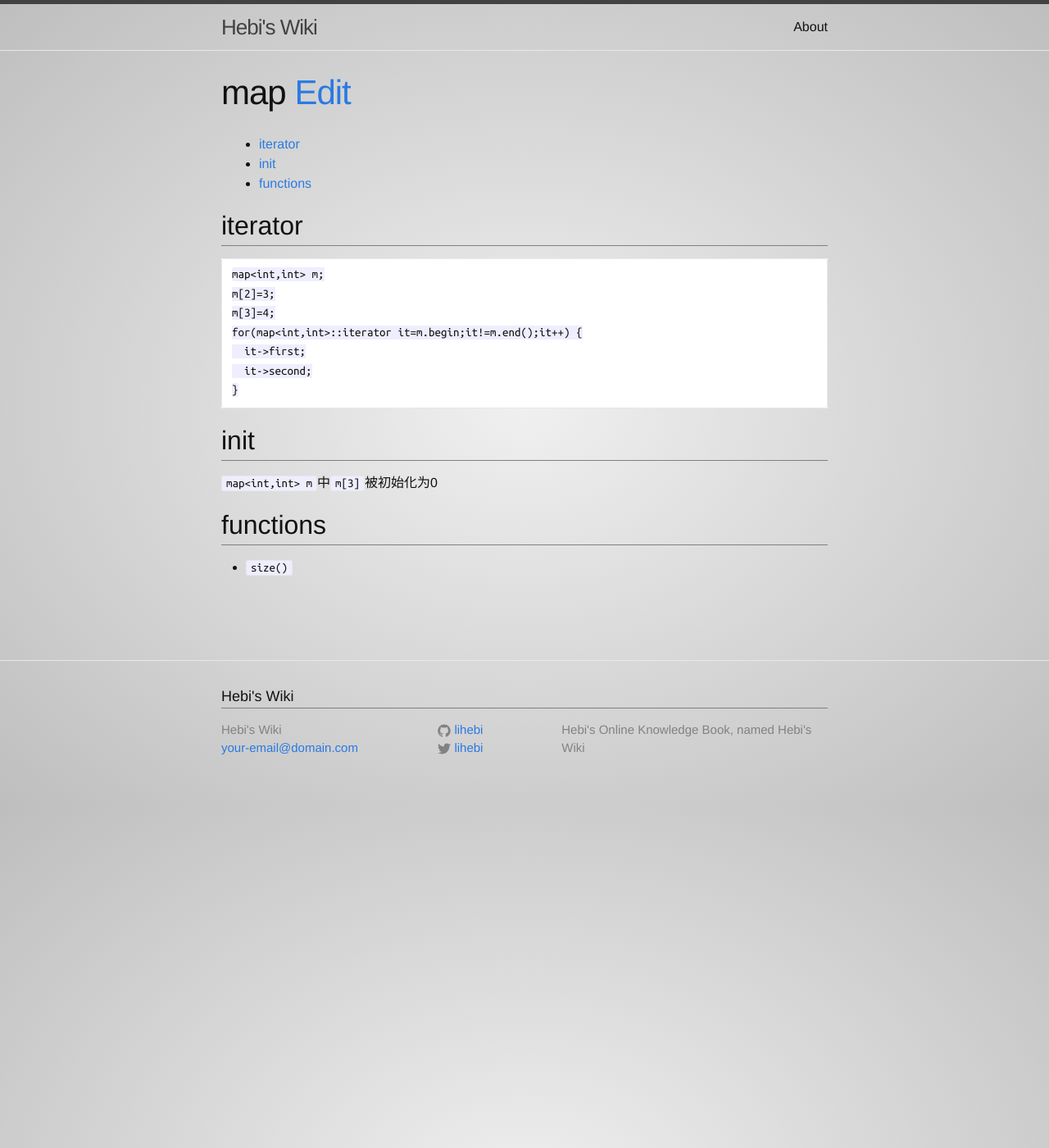
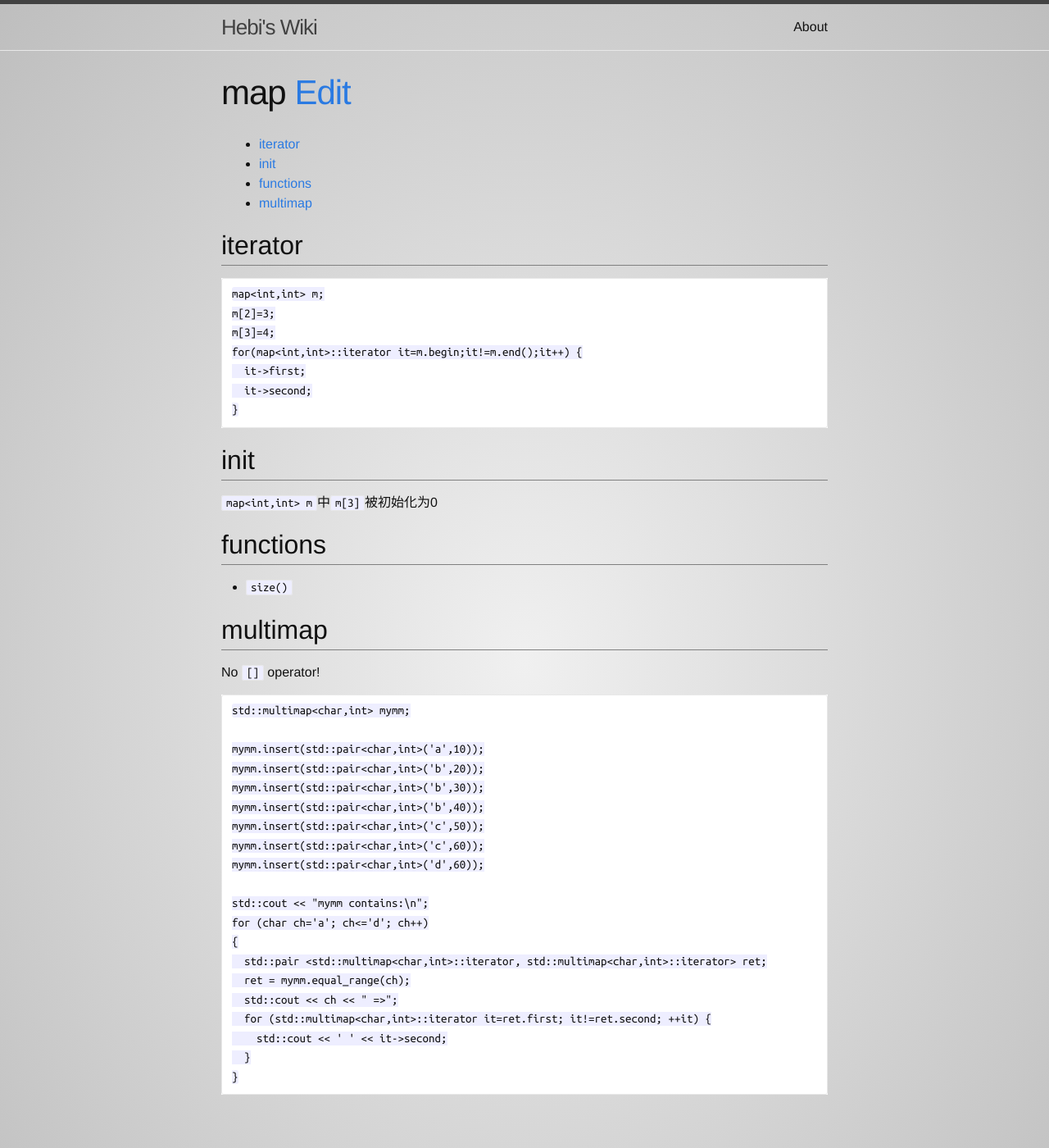
Before and after one commit to lihebi/wiki-old, a Jekyll site: the page built from _wiki/language/formal-languages/cpp/map.md, in a window 1280 px wide and 1400 px high. Shown: the whole window at 82% size. Built offline with Jekyll 4.4.1, drawn with Linux system fonts in a browser that asks for light colours; nearby versions of some CDN libraries; Markdown is read by kramdown in place of the engine named in the settings; a style sheet for code colours, icons or effects is not loaded.

Commit message:
add many c++ feature

````diff
--- a/_wiki/language/formal-languages/cpp/map.md
+++ b/_wiki/language/formal-languages/cpp/map.md
@@ -25,3 +25,31 @@ functions
 ---------
 
 * `size()`
+
+multimap
+--------
+
+No `[]` operator!
+
+```cpp
+std::multimap<char,int> mymm;
+
+mymm.insert(std::pair<char,int>('a',10));
+mymm.insert(std::pair<char,int>('b',20));
+mymm.insert(std::pair<char,int>('b',30));
+mymm.insert(std::pair<char,int>('b',40));
+mymm.insert(std::pair<char,int>('c',50));
+mymm.insert(std::pair<char,int>('c',60));
+mymm.insert(std::pair<char,int>('d',60));
+
+std::cout << "mymm contains:\n";
+for (char ch='a'; ch<='d'; ch++)
+{
+  std::pair <std::multimap<char,int>::iterator, std::multimap<char,int>::iterator> ret;
+  ret = mymm.equal_range(ch);
+  std::cout << ch << " =>";
+  for (std::multimap<char,int>::iterator it=ret.first; it!=ret.second; ++it) {
+    std::cout << ' ' << it->second;
+  }
+}
+```
````
Also changed, not shown: _wiki/language/formal-languages/cpp/decltype.md (added, +19 -0 lines), _wiki/language/formal-languages/cpp/foreach.md (added, +45 -0 lines), _wiki/language/formal-languages/cpp/lambda.md (added, +59 -0 lines), _wiki/language/formal-languages/cpp/value.md (added, +51 -0 lines), _wiki/language/formal-languages/cpp/cpp.md (renamed from _wiki/language/formal-languages/cpp/c++.md).
